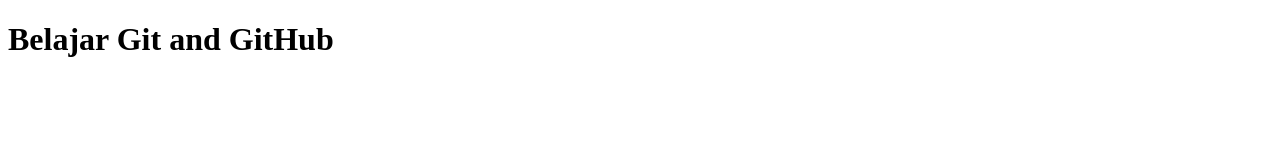
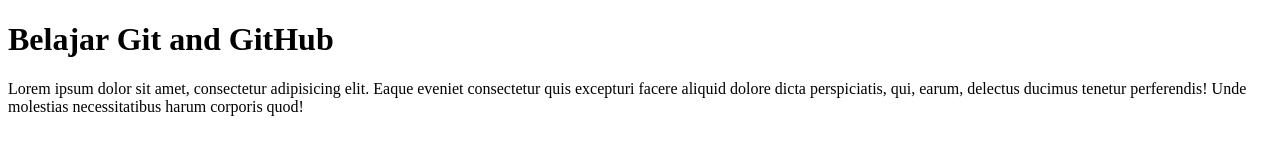
Before and after one commit to AbdullahMuchsin/didactic-adventure, a plain HTML site: page index.html in a window 1280 px wide. Drawn offline with Linux system fonts and the light colour scheme.

Commit message:
Menambahkan element p

```diff
--- a/index.html
+++ b/index.html
@@ -7,5 +7,9 @@
   </head>
   <body>
     <h1>Belajar Git and GitHub</h1>
+    <p>
+      Lorem ipsum dolor sit amet, consectetur adipisicing elit. Eaque eveniet consectetur quis excepturi facere aliquid dolore dicta perspiciatis, qui, earum, delectus ducimus tenetur perferendis! Unde molestias necessitatibus harum
+      corporis quod!
+    </p>
   </body>
 </html>
```
